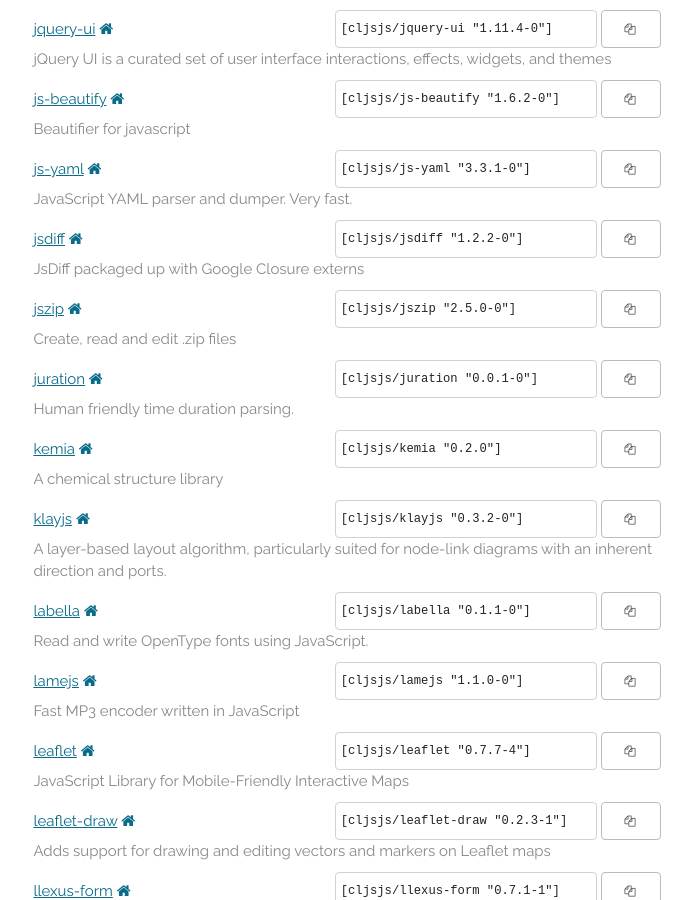
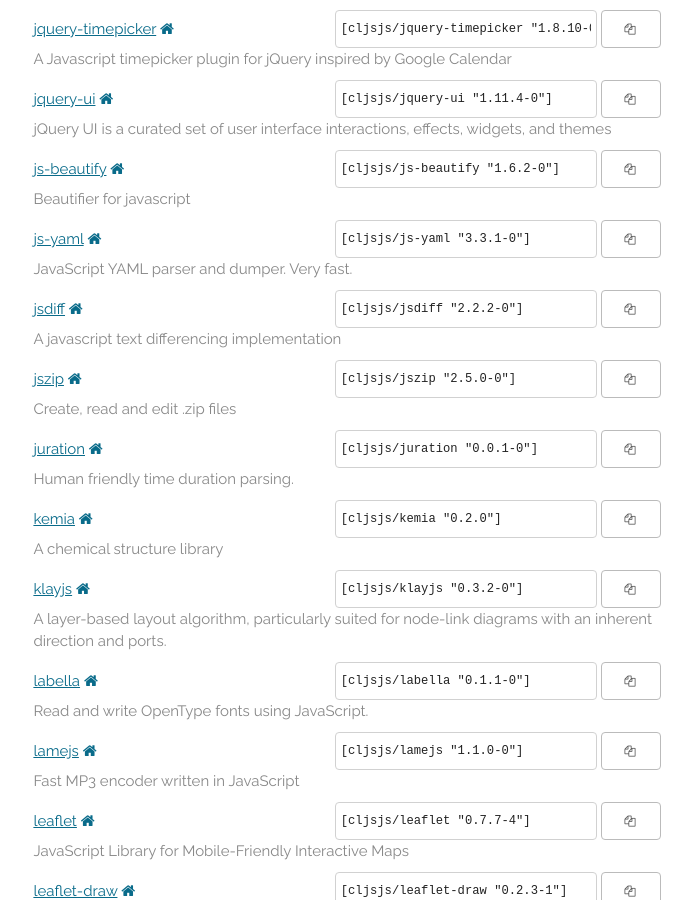
Before and after one commit to cljsjs/cljsjs.github.io, a Jekyll site: the page built from index.markdown, in a window 1280 px wide and 900 px high, scrolled down 6832 px. Shown: the whole window, without its empty margins (293-985 px from the left). Built offline with Jekyll 4.4.1, drawn with Linux system fonts in a browser that asks for light colours; nearby versions of some CDN libraries; comment, search, counter and statistics services are not loaded; some of the changed text lies outside the part shown.

Commit message:
Automatic update

```diff
--- a/_includes/packages.html
+++ b/_includes/packages.html
@@ -8,6 +8,15 @@
       <button data-clipboard-text='[cljsjs/airbrake "0.5.8-0"]'><i class="fa fa-copy"></i></button>
     </span>
     <p class="description">Airbrake JavaScript Notifier https://airbrake.io</p>
+  </li>
+  <li>
+    <a href="https://clojars.org/cljsjs/amplitude">amplitude</a>
+    <a href="https://github.com/amplitude/Amplitude-Javascript" target="new"><i class="fa fa-home"></i></a>
+    <span class="clojars">
+      <input type="text" value='[cljsjs/amplitude "2.12.1-0"]'/>
+      <button data-clipboard-text='[cljsjs/amplitude "2.12.1-0"]'><i class="fa fa-copy"></i></button>
+    </span>
+    <p class="description">Javascript SDK for Amplitude</p>
   </li>
   <li>
     <a href="https://clojars.org/cljsjs/ansiparse">ansiparse</a>
@@ -747,10 +756,10 @@
     <a href="https://clojars.org/cljsjs/jsdiff">jsdiff</a>
     <a href="https://github.com/kpdecker/jsdiff" target="new"><i class="fa fa-home"></i></a>
     <span class="clojars">
-      <input type="text" value='[cljsjs/jsdiff "1.2.2-0"]'/>
-      <button data-clipboard-text='[cljsjs/jsdiff "1.2.2-0"]'><i class="fa fa-copy"></i></button>
-    </span>
-    <p class="description">JsDiff packaged up with Google Closure externs</p>
+      <input type="text" value='[cljsjs/jsdiff "2.2.2-0"]'/>
+      <button data-clipboard-text='[cljsjs/jsdiff "2.2.2-0"]'><i class="fa fa-copy"></i></button>
+    </span>
+    <p class="description">A javascript text differencing implementation</p>
   </li>
   <li>
     <a href="https://clojars.org/cljsjs/jszip">jszip</a>
```
